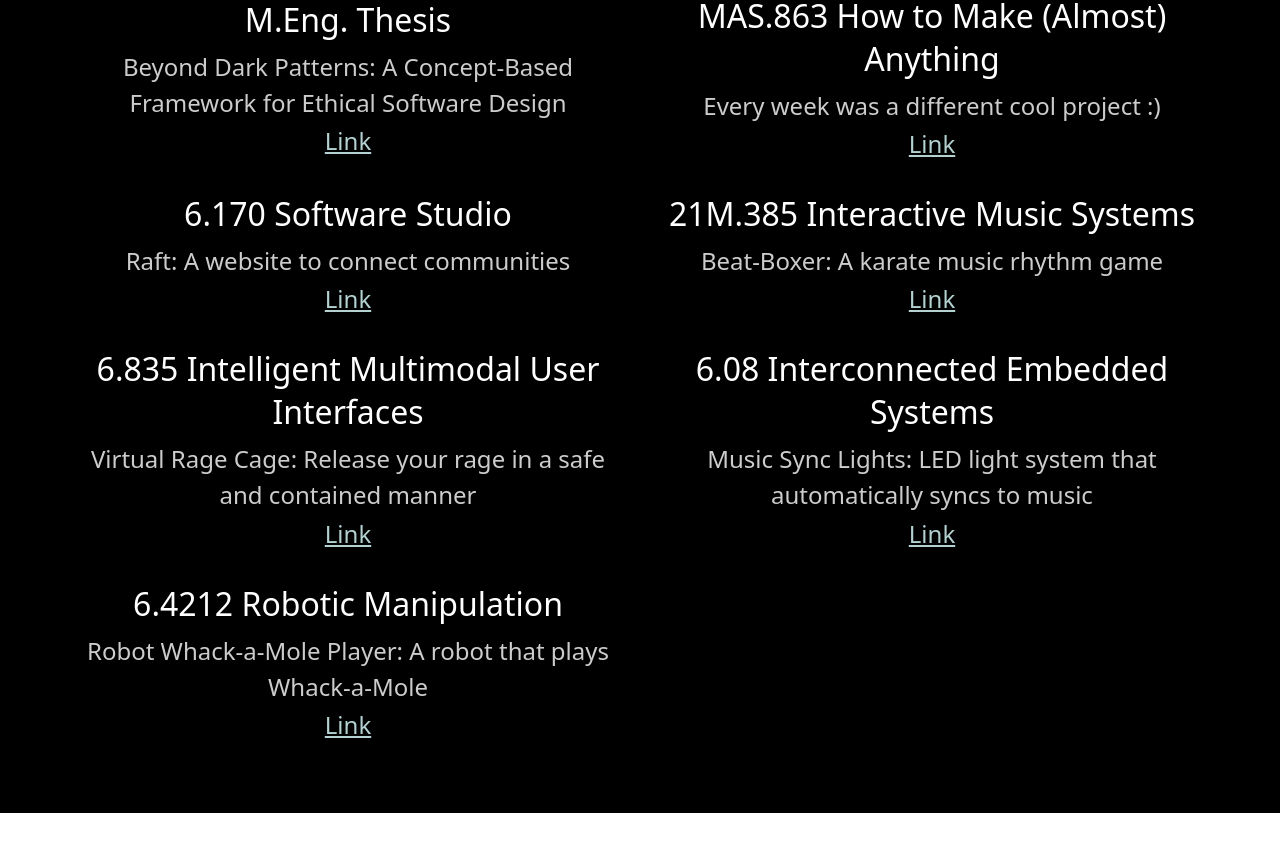
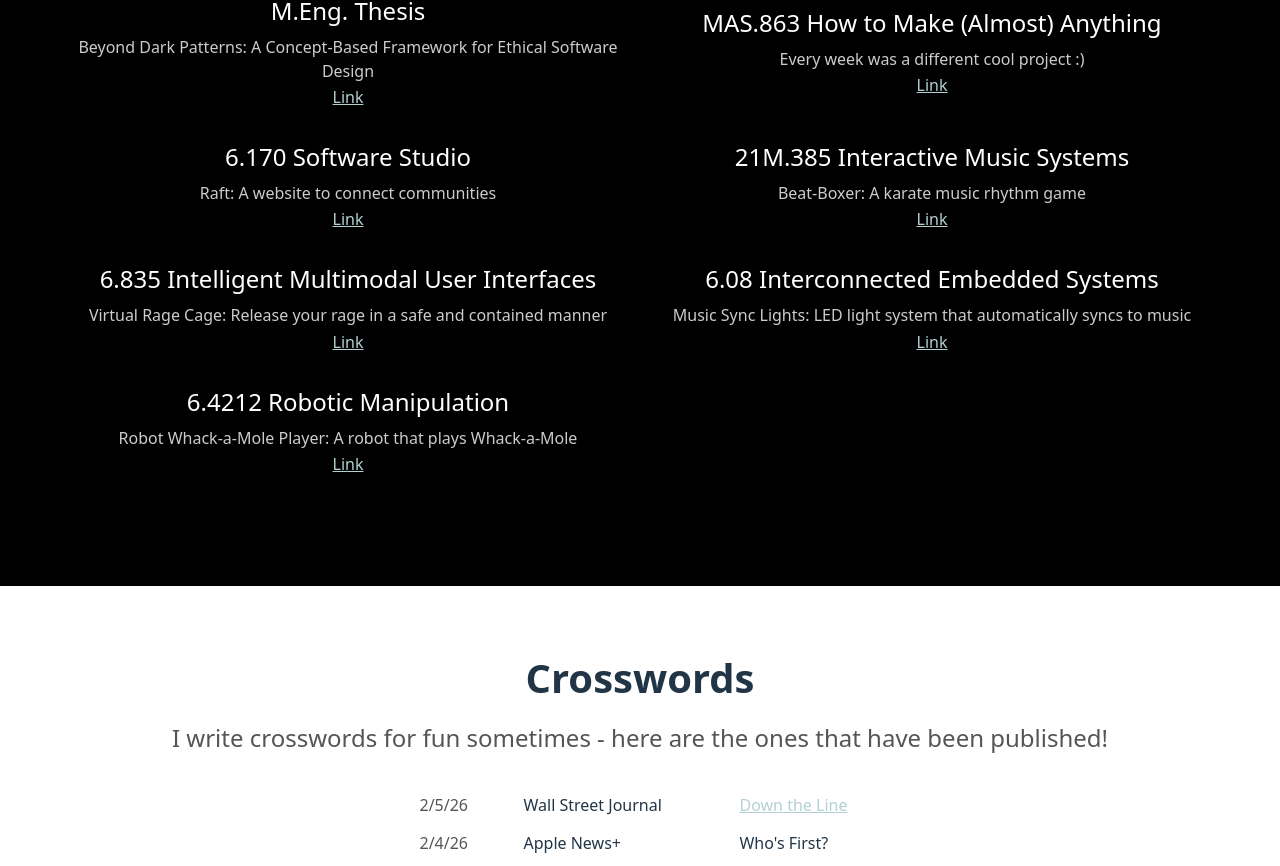
Before and after one commit to kxiong22x/kxiong22x.github.io, a React (Vite) app: page / in a window 1280 px wide. Shown: the part 1014-1880 px from the top of the page. Built offline with nearby package versions, Linux system fonts and the light colour scheme.

Commit message:
minor cleanups

```diff
--- a/src/components/Crosswords/Crosswords.module.css
+++ b/src/components/Crosswords/Crosswords.module.css
@@ -30,27 +30,27 @@
 }
 
 .date {
-  font-size: 1.5rem;
+  font-size: 1rem;
   color: #555;
   min-width: 5rem;
   text-align: left;
 }
 
 .publication {
-  font-size: 1.5rem;
+  font-size: 1rem;
   font-weight: 500;
   min-width: 12rem;
   text-align: left;
 }
 
 .title {
-  font-size: 1.5rem;
+  font-size: 1rem;
   text-align: left;
   font-weight: 400;
 }
 
 .titleNoLink {
-  font-size: 1.5rem;
+  font-size: 1rem;
   text-align: left;
 }
 
--- a/src/components/Projects/Projects.module.css
+++ b/src/components/Projects/Projects.module.css
@@ -31,25 +31,23 @@
   flex-direction: column;
   align-items: center;
   justify-content: center;
-  /* border: 1px solid #333;
-  border-radius: 8px;    */
 }
 
 .cardTitle {
-  font-size: 2rem;
+  font-size: 1.5rem;
   font-weight: 400;
   margin-bottom: 0.5rem;
 }
 
 .cardDescription {
-  font-size: 1.5rem;
+  font-size: 1rem;
   color: #ccc;
   line-height: 1.5;
   margin-bottom: 0.2rem;
 }
 
 .cardLink {
-  font-size: 1.5rem;
+  font-size: 1rem;
   font-weight: 400;
 }
 
```
Also changed, not shown: 2 other files (tests, documents, lock files or other folders).
